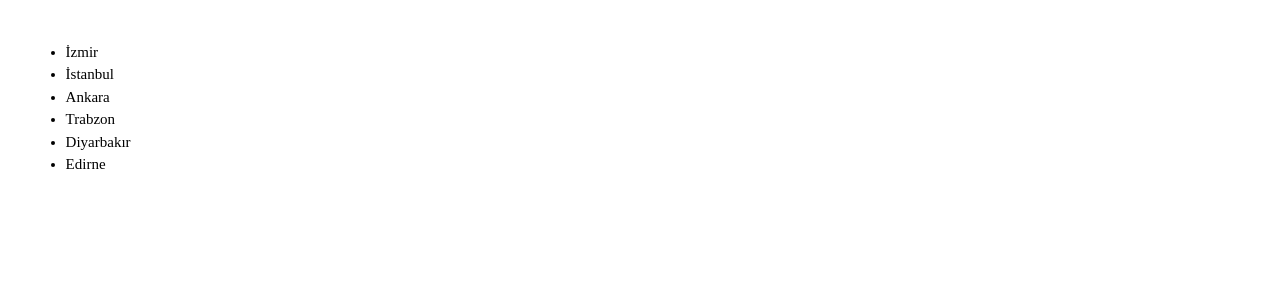
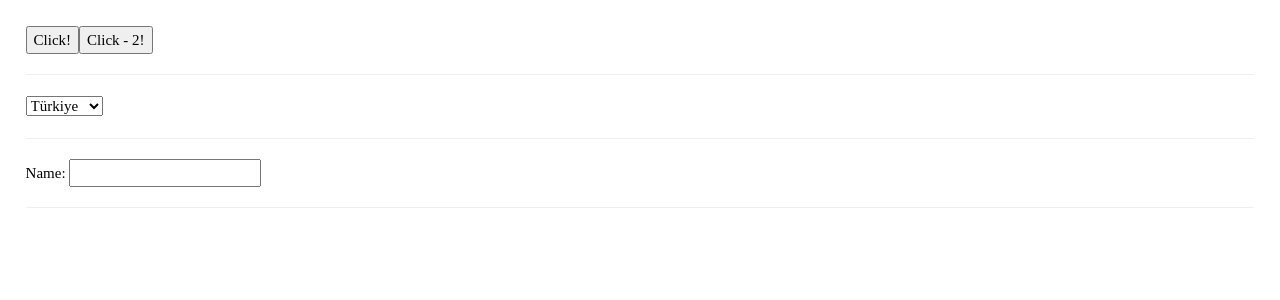
Before and after one commit to yakintech/tr-finans-react-tutorial, a React (Create React App) app: page / in a window 1280 px wide. Shown: the top 300 px of the page. Built offline with nearby package versions, Linux system fonts and the light colour scheme.

Commit message:
jsx events

```diff
--- a/src/App.js
+++ b/src/App.js
@@ -1,9 +1,8 @@
-import ArrayBinding from "./dersler/jsxSample/ArrayBinding"
-import OneWayBinding from "./dersler/jsxSample/OneWayBinding"
+import JsxEvents from "./dersler/jsxSample/JsxEvents"
 
 function App() {
   return <>
-    <ArrayBinding />
+  <JsxEvents/>
   </>
 
 }
--- a/src/dersler/jsxSample/ArrayBinding.jsx
+++ b/src/dersler/jsxSample/ArrayBinding.jsx
@@ -3,6 +3,8 @@ import React from 'react'
 function ArrayBinding() {
 
     let cities = ["İzmir", "İstanbul", "Ankara", "Trabzon", "Diyarbakır", "Edirne"]
+
+    let iller = ["Aydın","Manisa"]
 
     //jsx içerindeki element döngülerinde MAP KULLANILIR!
     return (<>
@@ -12,7 +14,10 @@ function ArrayBinding() {
                 //     return <li>{item}</li>
                 // })
 
+                // cities.reverse().map(item => <li>{item}</li>)
+
                 cities.map(item => <li>{item}</li>)
+
             }
         </ul>
     </>)
--- /dev/null
+++ b/src/dersler/jsxSample/JsxEvents.jsx
@@ -0,0 +1,42 @@
+import React from 'react'
+
+function JsxEvents() {
+
+    // function hello() {
+    //     alert('Hello JSX EVENT!')
+    // }
+
+    const merhaba = () => {
+        alert('Hello Türkiye Finans!')
+    }
+
+    const getCity = (value) => {
+        console.log("Value ", value)
+    }
+
+    const getName = (value) => {
+        console.log('Value ', value);
+    }
+    return (<>
+        {/* <button onClick={hello}>Click!</button> */}
+        <button onClick={merhaba}>Click!</button>
+        <button onClick={() => merhaba()}>Click - 2!</button>
+
+        <hr></hr>
+
+        <select onChange={(e) => getCity(e.target.value)}>
+            <option value={1}>Türkiye</option>
+            <option value={2}>Almanya</option>
+            <option value={3}>Fransa</option>
+        </select>
+
+        <hr />
+        <label>Name: </label>
+        <input type='text' onChange={(e) => getName(e.target.value)} />
+
+        <hr />
+
+    </>)
+}
+
+export default JsxEvents
```
Also changed, not shown: src/dersler/jsxSample/IfElseSample.jsx (added, +15 -0 lines).
